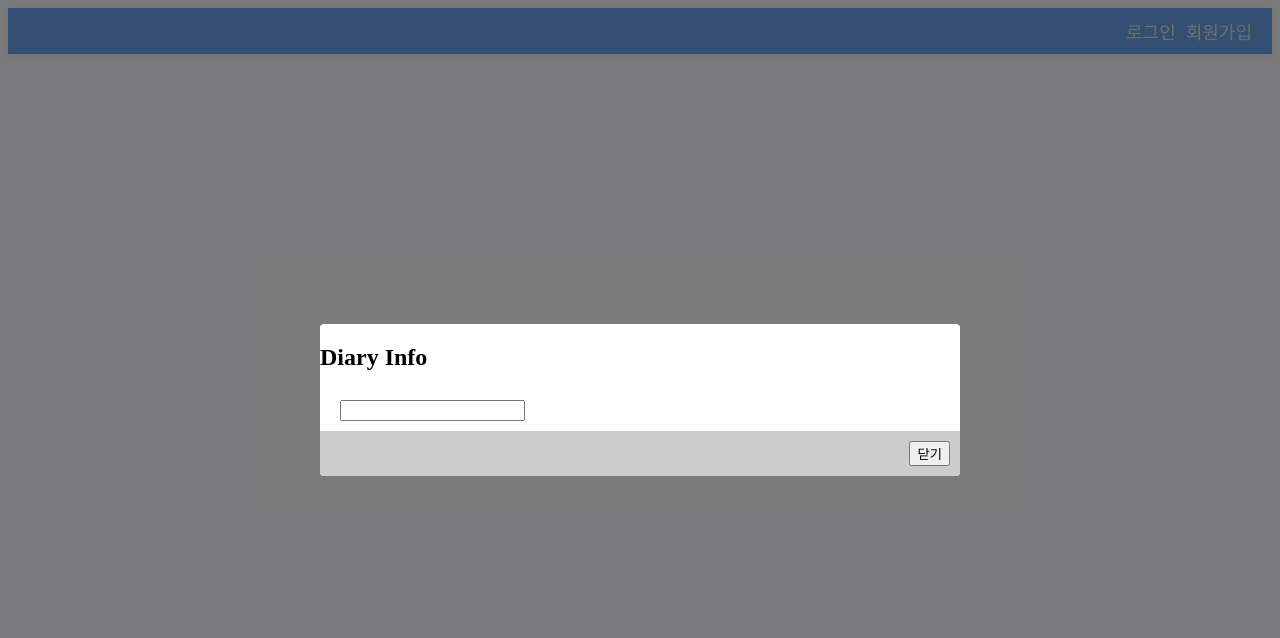
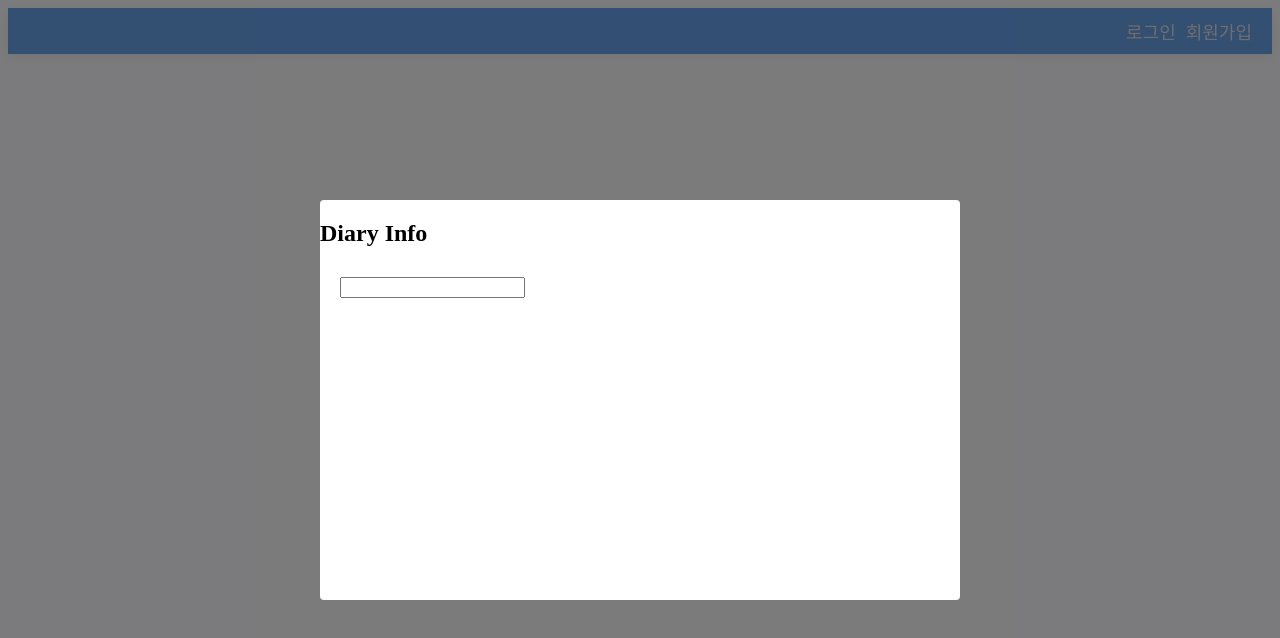
Before and after one commit to rary-developer/vue-diary, a Vue app: page /modal in a window 1280 px wide. Shown: the top 638 px of the page. Built offline with nearby package versions, Linux system fonts and the light colour scheme.

Commit message:
vue-practice - make diary

```diff
--- a/src/components/ModalView.vue
+++ b/src/components/ModalView.vue
@@ -6,11 +6,11 @@
 				<div class="modal-card">
 					<input type="text">
 				</div>
-				<footer class="modal-footer">
+				<!-- <footer class="modal-footer">
 					<slot name="footer">
 						<button @click="$emit('close-modal')">닫기</button>
 					</slot>
-				</footer>
+				</footer> -->
 			</div>
 		</div>
 	</transition>
@@ -43,6 +43,7 @@ export default {
   border-radius: 4px;
   overflow: hidden;
 	width: 50%;
+	height: 50%;
 }
 .modal-card{
 	padding: 10px 20px;
```
